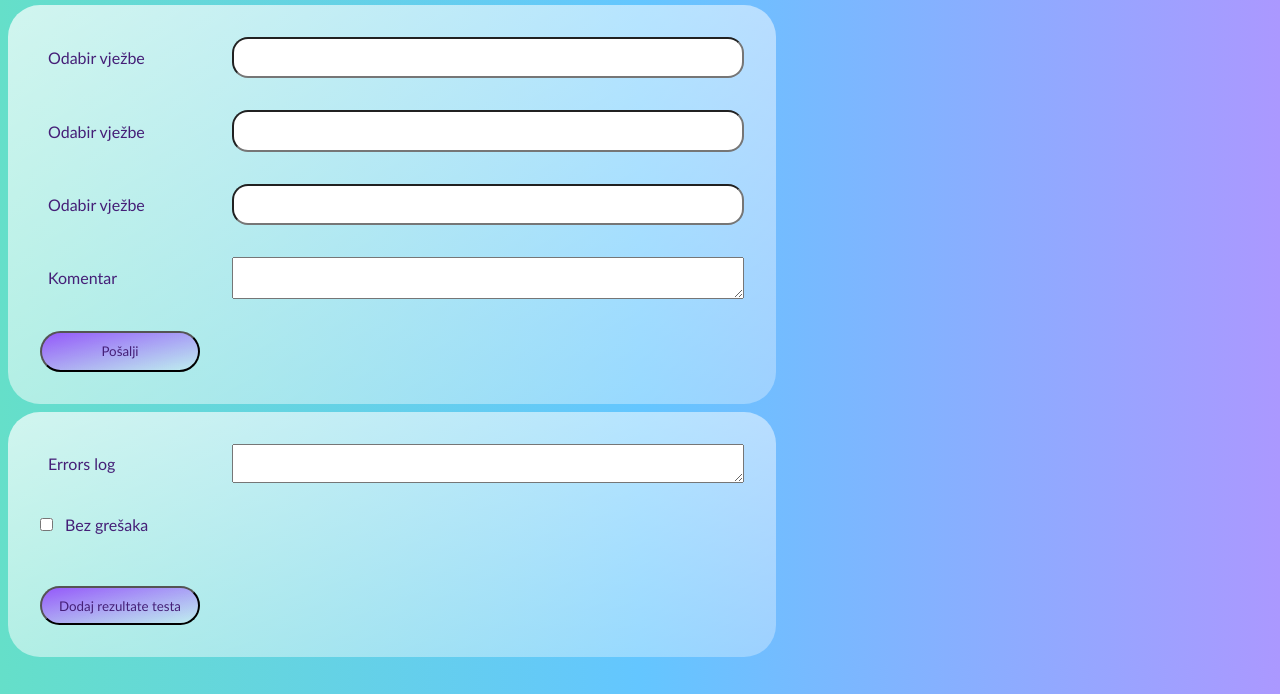
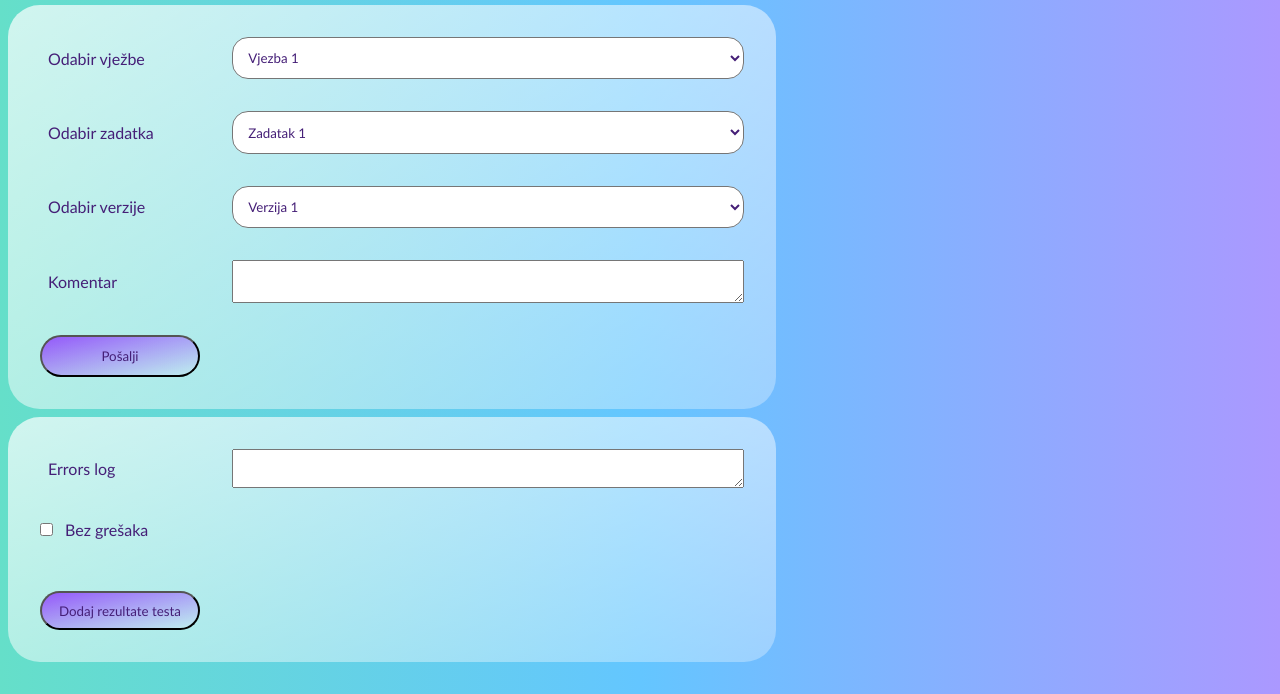
Before and after one commit to DinijaSeferovic/NodeJS-Student-App, a plain HTML site: page zadaci.html in a window 1280 px wide. Shown: the part 106-800 px from the top of the page. Drawn offline with Linux system fonts and the light colour scheme.

Commit message:
datalist to select

```diff
--- a/zadaci.css
+++ b/zadaci.css
@@ -43,9 +43,12 @@ h1 {
   margin: 0.5rem;
 }
 
-input {
+select {
   padding: 0.7rem;
   border-radius: 1rem;
+  background-color: white;
+  font-family: "Trebuchet MS", Verdana, sans-serif;
+  color: #451f77;
 }
 
 label {
--- a/zadaci.html
+++ b/zadaci.html
@@ -8,38 +8,35 @@
 </head>
 <body>
     <h1>Komentari</h1>
-    <form>
+    <form id="vjezbe">
         <div class="container-zadaci">
             <label for="odabirvj">Odabir vježbe</label>
-            <input list="odabirvj" name="odabirvj">
-            <datalist id="odabirvj">
-                <option value="Vjezba 1">
-                <option value="Vjezba 2">
-                <option value="Vjezba 3">
-                <option value="Vjezba 4">
-                <option value="Vjezba 5">
-                <option value="Vjezba 6">
-            </datalist>
-            <label for="odabirzad">Odabir vježbe</label>
-            <input list="odabirzad" name="odabirzad">
-            <datalist id="odabirzad">
-                <option value="Zadatak 1">
-                <option value="Zadatak 2">
-                <option value="Zadatak 3">
-                <option value="Zadatak 4">
-            </datalist>
-            <label for="odabirver">Odabir vježbe</label>
-            <input list="odabirver" name="odabirver">
-            <datalist id="odabirver">
-                <option value="Verzija 1">
-                <option value="Verzija 2">
-            </datalist>
+            <select id="odabirvj" form="vjezbe">
+                <option value="Vjezba 1">Vjezba 1</option>
+                <option value="Vjezba 2">Vjezba 2</option>
+                <option value="Vjezba 3">Vjezba 3</option>
+                <option value="Vjezba 4">Vjezba 4</option>
+                <option value="Vjezba 5">Vjezba 5</option>
+                <option value="Vjezba 6">Vjezba 6</option>
+            </select>
+            <label for="odabirzad">Odabir zadatka</label>
+            <select id="odabirzad" form="vjezbe">
+                <option value="Zadatak 1">Zadatak 1</option>
+                <option value="Zadatak 2">Zadatak 2</option>
+                <option value="Zadatak 3">Zadatak 3</option>
+                <option value="Zadatak 4">Zadatak 4</option>
+            </select>
+            <label for="odabirver">Odabir verzije</label>
+            <select id="odabirver" form="vjezbe">
+                <option value="Verzija 1">Verzija 1</option>
+                <option value="Verzija 2">Verzija 2</option>
+            </select>
             <label for="kom">Komentar</label>
             <textarea name="message"></textarea>
             <button type="submit" value="Submit">Pošalji</button>
         </div>
     </form>
-    <form>
+    <form id="greske">
         <div class="container-error">
             <label for="kom">Errors log</label>
             <textarea name="message"></textarea>
```
